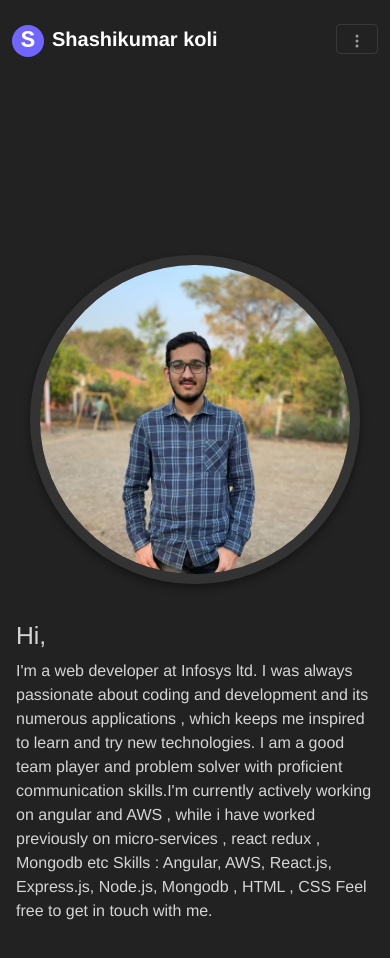
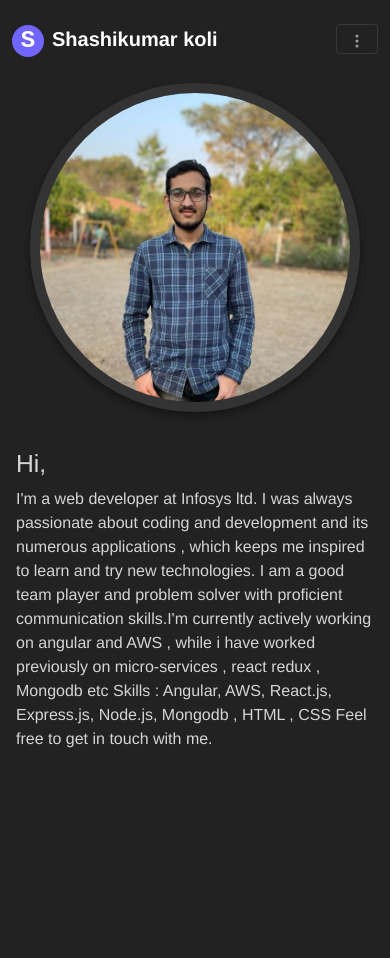
Before and after one commit to sagikoli/my-webpage, a React (Create React App) app: page /#/ in a window 390 px wide. Shown: the top 958 px of the page. After the commit the page ends 844 px from the top, so only its background shows below. Built offline with nearby package versions, Linux system fonts and the light colour scheme.

Commit message:
profile pic responsive fix

```diff
--- a/src/components/Home.css
+++ b/src/components/Home.css
@@ -14,4 +14,7 @@
   .summary {
     padding-bottom: 64px !important;
   }
+  .main-row {
+    justify-content: start !important;
+  }
 }
--- a/src/components/Home.jsx
+++ b/src/components/Home.jsx
@@ -9,7 +9,7 @@ function Home() {
   };
   return (
     <div className="container-fluid d-flex flex-column flex-grow-1 ">
-      <div className="row justify-content-center align-items-center flex-column  flex-grow-1 ">
+      <div className="row justify-content-center align-items-center flex-column  flex-grow-1 main-row">
         <div className="col-lg-8 ">
           <div className="row align-items-center" style={{ maxHeight: "50vh" }}>
             <div className="col-lg-5 text-center">
```
